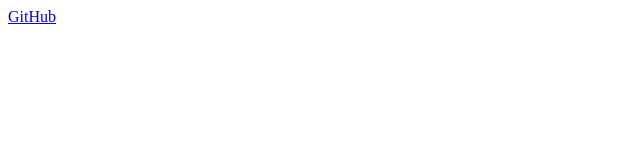
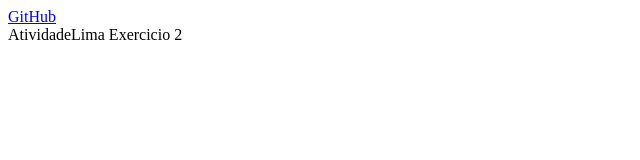
Before and after one commit to BrunoAkiraSenai/Exercicio2, a plain HTML site: page index.html in a window 1280 px wide. Shown: the whole page, without its empty margins (0-640 px from the left). Drawn offline with Linux system fonts and the light colour scheme.

Commit message:
Adiciona rodapé

```diff
--- a/index.html
+++ b/index.html
@@ -9,5 +9,7 @@
     <nav>
       <a href="#">GitHub</a>
     </nav>
+
+    <footer>AtividadeLima Exercicio 2</footer>
   </body>
 </html>
```
